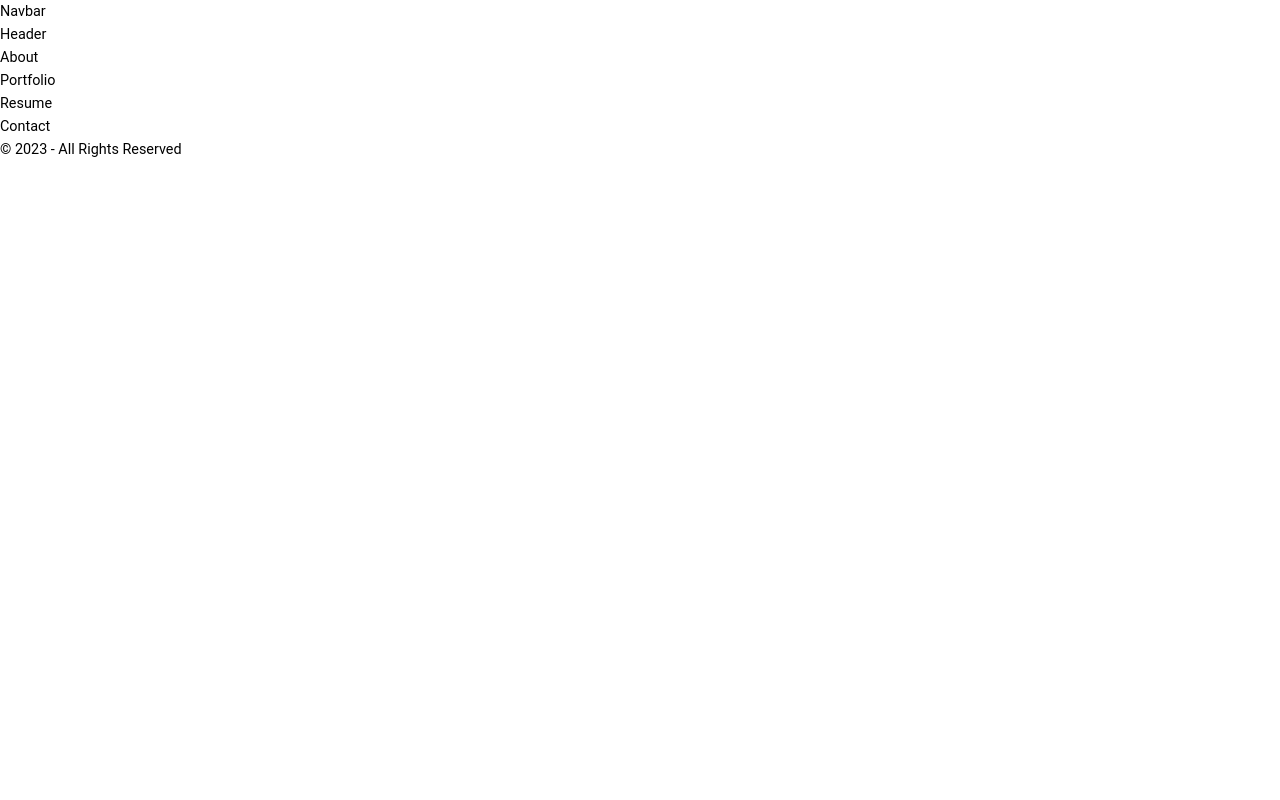
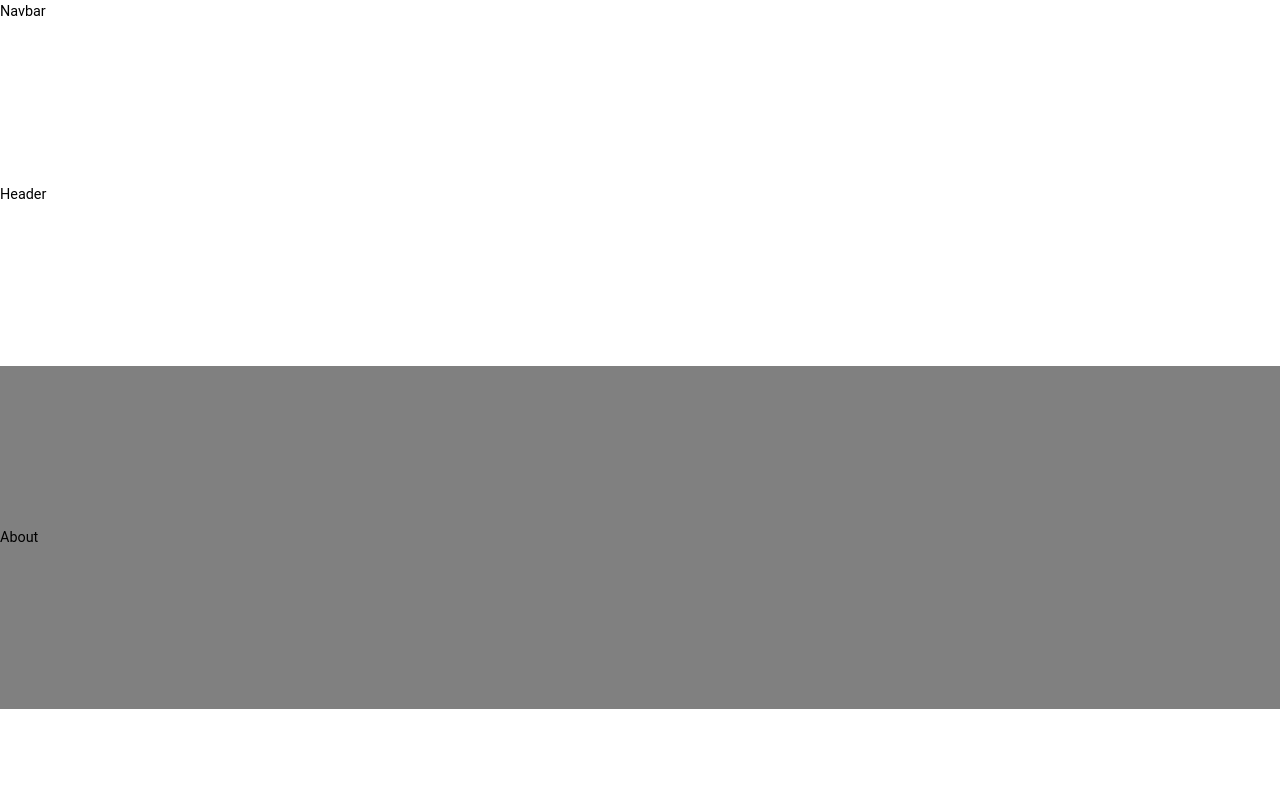
Before and after one commit to Sydneychick2748/react-portfolio, a React (Create React App) app: page / in a window 1280 px wide. Shown: the top 800 px of the page. Built offline with nearby package versions, Linux system fonts and the light colour scheme; a web font is replaced by a local one.

Commit message:
made the files and added the global css

```diff
--- a/public/index.html
+++ b/public/index.html
@@ -9,39 +9,18 @@
       name="description"
       content="Web site created using create-react-app"
     />
-    <link rel="apple-touch-icon" href="%PUBLIC_URL%/logo192.png" />
-    <!--
-      manifest.json provides metadata used when your web app is installed on a
-      user's mobile device or desktop. See https://developers.google.com/web/fundamentals/web-app-manifest/
-    -->
+
     <link rel="manifest" href="%PUBLIC_URL%/manifest.json" />
     <link rel="preconnect" href="https://fonts.googleapis.com">
 <link rel="preconnect" href="https://fonts.gstatic.com" crossorigin>
 <link href="https://fonts.googleapis.com/css2?family=Inspiration&family=Montserrat:wght@300;400;500;600;700&family=Pacifico&display=swap" rel="stylesheet">
 
-    <!--
-      Notice the use of %PUBLIC_URL% in the tags above.
-      It will be replaced with the URL of the `public` folder during the build.
-      Only files inside the `public` folder can be referenced from the HTML.
 
-      Unlike "/favicon.ico" or "favicon.ico", "%PUBLIC_URL%/favicon.ico" will
-      work correctly both with client-side routing and a non-root public URL.
-      Learn how to configure a non-root public URL by running `npm run build`.
-    -->
     <title>Ana Bennet's Portfolio</title>
   </head>
   <body>
-    <noscript>You need to enable JavaScript to run this app.</noscript>
+
     <div id="root"></div>
-    <!--
-      This HTML file is a template.
-      If you open it directly in the browser, you will see an empty page.
 
-      You can add webfonts, meta tags, or analytics to this file.
-      The build step will place the bundled scripts into the <body> tag.
-
-      To begin the development, run `npm start` or `yarn start`.
-      To create a production bundle, use `npm run build` or `yarn build`.
-    -->
   </body>
 </html>
--- a/src/App.js
+++ b/src/App.js
@@ -16,7 +16,7 @@
   <main>
      <NavBar />
      <Header/>
-    <About/>
+     <About/>
     <Portfolio/>
     <Resume/>
     <Contact/>
--- a/src/index.css
+++ b/src/index.css
@@ -9,7 +9,7 @@
 
 
 }
- ;root{
+ :root{
   --primary-hue:270;
   --black-lightness: 15%;
   --dark-lightness: 44%;
@@ -48,7 +48,7 @@
 
  /* general container class */
   .container{
-    width:var(--container-width-lg);
+    width:76%;
 
     margin-inline:  auto;
 
@@ -57,12 +57,12 @@
     }
 
     /* general section  styles*/
-    .section{
+    section{
       padding: 10rem 0;
-      background: var(--color-light);
-      transition: var(--transition);
+      background: grey;
+      transition: all 500ms ease;
     }
 
-    section:nth-child(even){
-      background: var(--color-white);
+    section:nth-child(even) {
+      background: white;
     }
--- a/src/index.js
+++ b/src/index.js
@@ -2,7 +2,6 @@
 import ReactDOM from 'react-dom/client';
 import './index.css';
 import App from './App';
-
 
 const root = ReactDOM.createRoot(document.getElementById('root'));
 root.render(
@@ -10,7 +9,3 @@
     <App />
   </React.StrictMode>
 );
-
-// If you want to start measuring performance in your app, pass a function
-// to log results (for example: reportWebVitals(console.log))
-// or send to an analytics endpoint. Learn more: https://bit.ly/CRA-vitals
```
